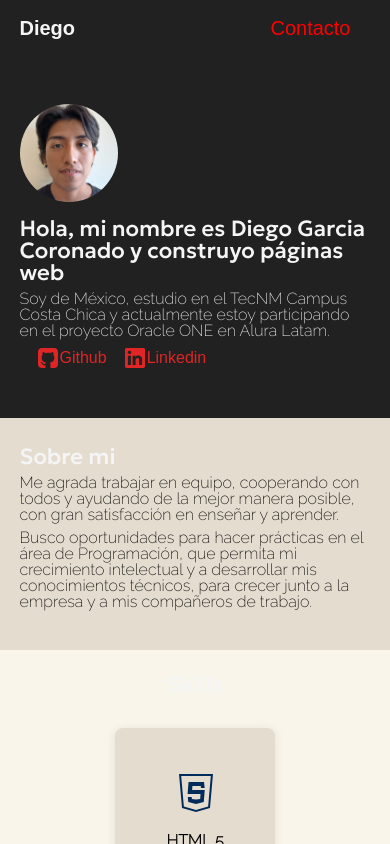
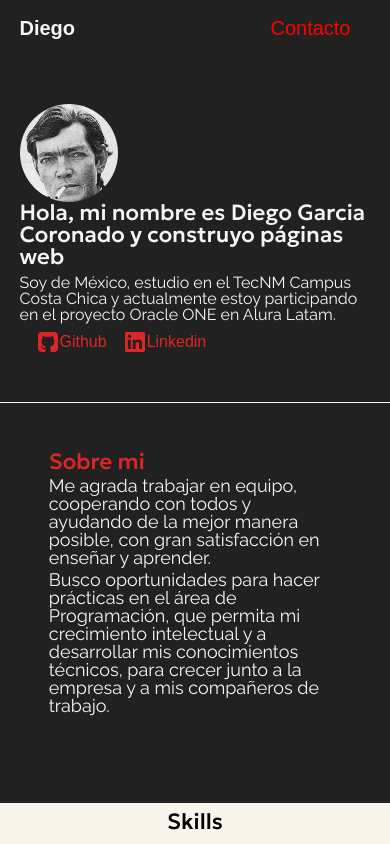
Before and after one commit to DI3906/Portafolio, a plain HTML site: page index.html in a window 390 px wide. Shown: the top 844 px of the page. Drawn offline with Linux system fonts and the light colour scheme.

Commit message:
fix(sobre): Cambiando el estilo

```diff
--- a/assets/css/banner.css
+++ b/assets/css/banner.css
@@ -7,44 +7,3 @@
 
     margin: auto;
 }
-
-.titulo__redes-item{
-    font-family: var(--raleway);
-    padding-right: 2rem;
-}
-
-.titulo__redes-link{
-    display: flex;
-    align-items: center;
-}
-
-/*M Ó V I L*/
-@media (max-width: 575.98px){
-
-    .titulo__bio{
-        font-size: 1.375rem;
-        padding-top: 1rem;
-    }
-
-    .titulo__logo{
-        width: 1rem;
-        height: 1rem;
-    }
-
-    .titulo__redes-item{
-        font-size: .875rem;
-    }
-}
-
-/*T A B L E T*/
-@media (min-width: 576px) and (max-width: 991.98px){
-
-    .titulo__bio{
-        font-size: 1.375rem;
-    }
-
-
-    .titulo__redes{
-        height: 1rem;
-    }
-}
--- a/assets/css/base.css
+++ b/assets/css/base.css
@@ -22,9 +22,12 @@ body{
 
 .titulo{
     font-family: var(--geologica);
-    color: var(--color-font);
-    margin-top: 1rem;
     font-size: 2rem;
+}
+
+.parrafo{
+    font-family: var(--raleway);
+    font-size: 1.125rem;
 }
 
 .boton-iluminado:hover{
--- a/assets/css/sobre.css
+++ b/assets/css/sobre.css
@@ -1,15 +1,8 @@
-.sobre__contenedor{
-    background: var(--background-2);
+.sobre{
     display: flex;
-    flex-direction: column;
-    padding: 3% 30% 3% 5%;
-}
+    padding: 3rem 0;
 
-.sobre__parrafo{
-    font-family: var(--raleway);
-    font-size: 1.125rem;
-    font-weight: bold;
-    padding-top: 2%;
+    border-top: 1px solid var(--color-font);
 }
 
 /*M Ó V I L*/
--- /dev/null
+++ b/assets/css/sobre/sobre-contenedor.css
@@ -0,0 +1,6 @@
+.sobre__contenedor{
+    width: 70%;
+    display: flex;
+    flex-direction: column;
+    margin: auto;
+}
--- /dev/null
+++ b/assets/css/sobre/sobre-parrafo.css
@@ -0,0 +1,7 @@
+.sobre__parrafo{
+    font-family: var(--raleway);
+    font-size: 1.125rem;
+    color: var(--color-font);
+
+    padding-top: 1.5%;
+}
--- /dev/null
+++ b/assets/css/sobre/sobre-titulo.css
@@ -0,0 +1,11 @@
+.sobre__titulo{
+    color: var(--color-titulo);
+}
+
+.sobre__titulo:hover{
+    text-shadow:
+        var(--color-titulo) 0px 0px 20px,
+        var(--color-titulo) 0px 0px 30px,
+        var(--color-titulo) 0px 0px 40px,
+        var(--color-titulo) 0px 0px 50px;
+}
--- a/index.html
+++ b/index.html
@@ -8,7 +8,7 @@
     <!--FUENTES-->
     <link href="https://fonts.googleapis.com/css2?family=Montserrat:wght@300&display=swap" rel="stylesheet">
     <link href="https://fonts.googleapis.com/css2?family=Geologica:wght@500&display=swap" rel="stylesheet">
-    <link href="https://fonts.googleapis.com/css2?family=Raleway:wght@200&display=swap" rel="stylesheet">
+    <link href="https://fonts.googleapis.com/css2?family=Raleway:wght@400&display=swap" rel="stylesheet">
 
     <!--STYLE-->
     <link rel="stylesheet" href="assets/css/reset.css">
@@ -22,7 +22,6 @@
     <link rel="stylesheet" href="./assets/css/header/menu-item.css">
     <link rel="stylesheet" href="./assets/css/header/menu-link.css">
 
-
     <link rel="stylesheet" href="./assets/css/banner.css">
     <link rel="stylesheet" href="./assets/css/banner/banner-div.css">
     <link rel="stylesheet" href="./assets/css/banner/img-perfil.css">
@@ -34,6 +33,10 @@
     <link rel="stylesheet" href="./assets/css/banner/redes-logo.css">
 
     <link rel="stylesheet" href="assets/css/sobre.css">
+    <link rel="stylesheet" href="./assets/css/sobre/sobre-contenedor.css">
+    <link rel="stylesheet" href="./assets/css/sobre/sobre-titulo.css">
+    <link rel="stylesheet" href="./assets/css/sobre/sobre-parrafo.css">
+
     <link rel="stylesheet" href="assets/css/skills.css">
     <link rel="stylesheet" href="assets/css/hobbie.css">
     <link rel="stylesheet" href="assets/css/formacion.css">
@@ -61,7 +64,7 @@
     <!--B A N E R-->
         <section class="banner">
             <div class="banner__div">
-                <img src="./assets/img/20060018.png" alt="Foto de perfil" class="img__perfil">
+                <img src="./assets/img/perfil.jpg" alt="Foto de perfil" class="img__perfil">
                 <div class="titulos">
                     <h2 class="titulo__bio">Hola, mi nombre es Diego Garcia Coronado y construyo páginas web</h2>
                     <h3 class="titulo__subsection">Soy de México, estudio en el TecNM Campus Costa Chica y actualmente estoy participando en el proyecto Oracle ONE en Alura Latam.</h3>
@@ -76,8 +79,8 @@
         <section class="sobre" id="sobre-mi">
             <div class="sobre__contenedor">
                 <h3 class="sobre__titulo titulo">Sobre mi</h3>
-                <p class="sobre__parrafo">Me agrada trabajar en equipo, cooperando con todos y ayudando de la mejor manera posible, con gran satisfacción en enseñar y aprender.</p>
-                <p class="sobre__parrafo">Busco oportunidades para hacer prácticas en el área de Programación, que permita mi crecimiento intelectual y a desarrollar mis conocimientos técnicos, para crecer junto a la empresa y a mis compañeros de trabajo.</p>
+                <p class="sobre__parrafo parrafo">Me agrada trabajar en equipo, cooperando con todos y ayudando de la mejor manera posible, con gran satisfacción en enseñar y aprender.</p>
+                <p class="sobre__parrafo parrafo">Busco oportunidades para hacer prácticas en el área de Programación, que permita mi crecimiento intelectual y a desarrollar mis conocimientos técnicos, para crecer junto a la empresa y a mis compañeros de trabajo.</p>
                 <!-- Si quieres, pon tú firma acá! -->
                 <!--<img src="assets\signature.png">-->
             </div>
```
